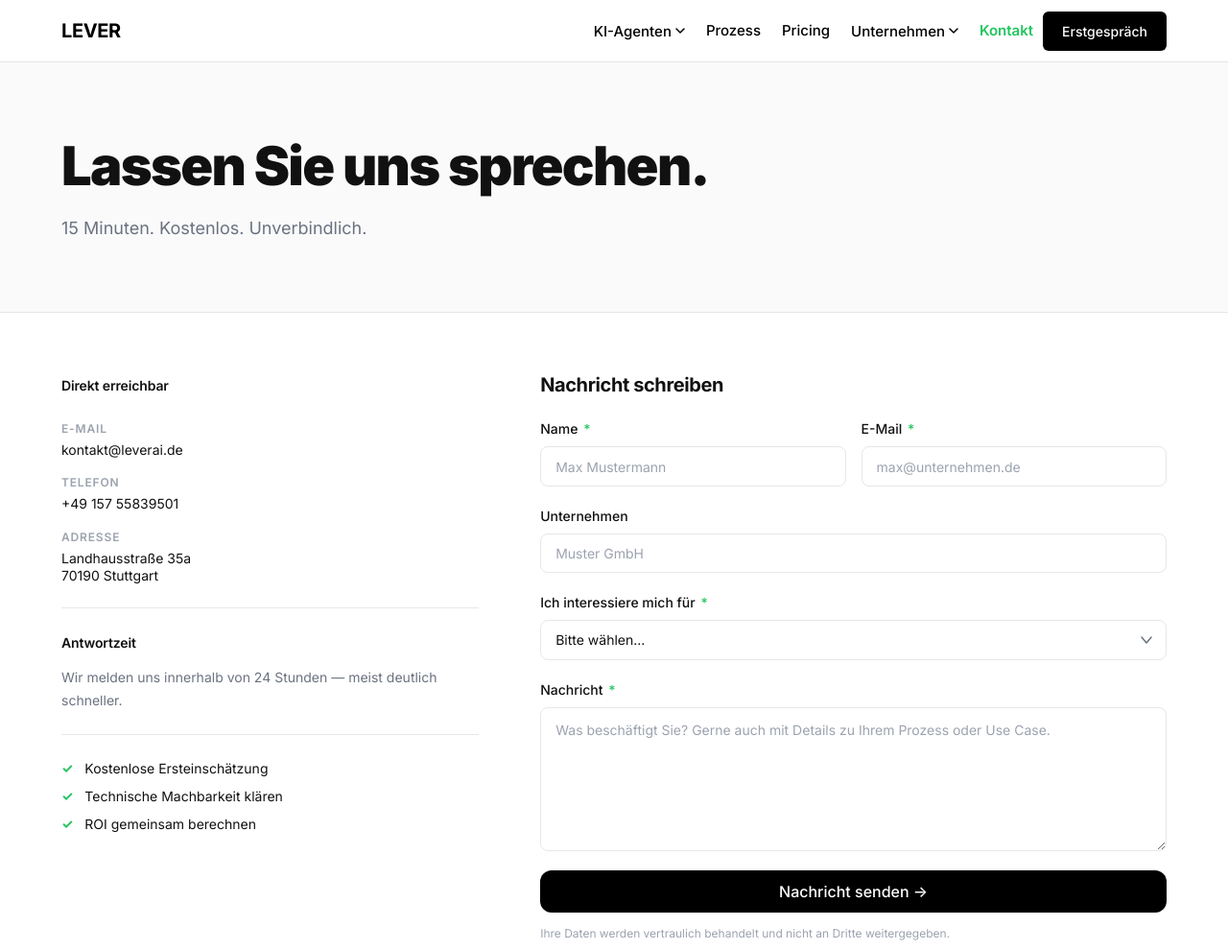
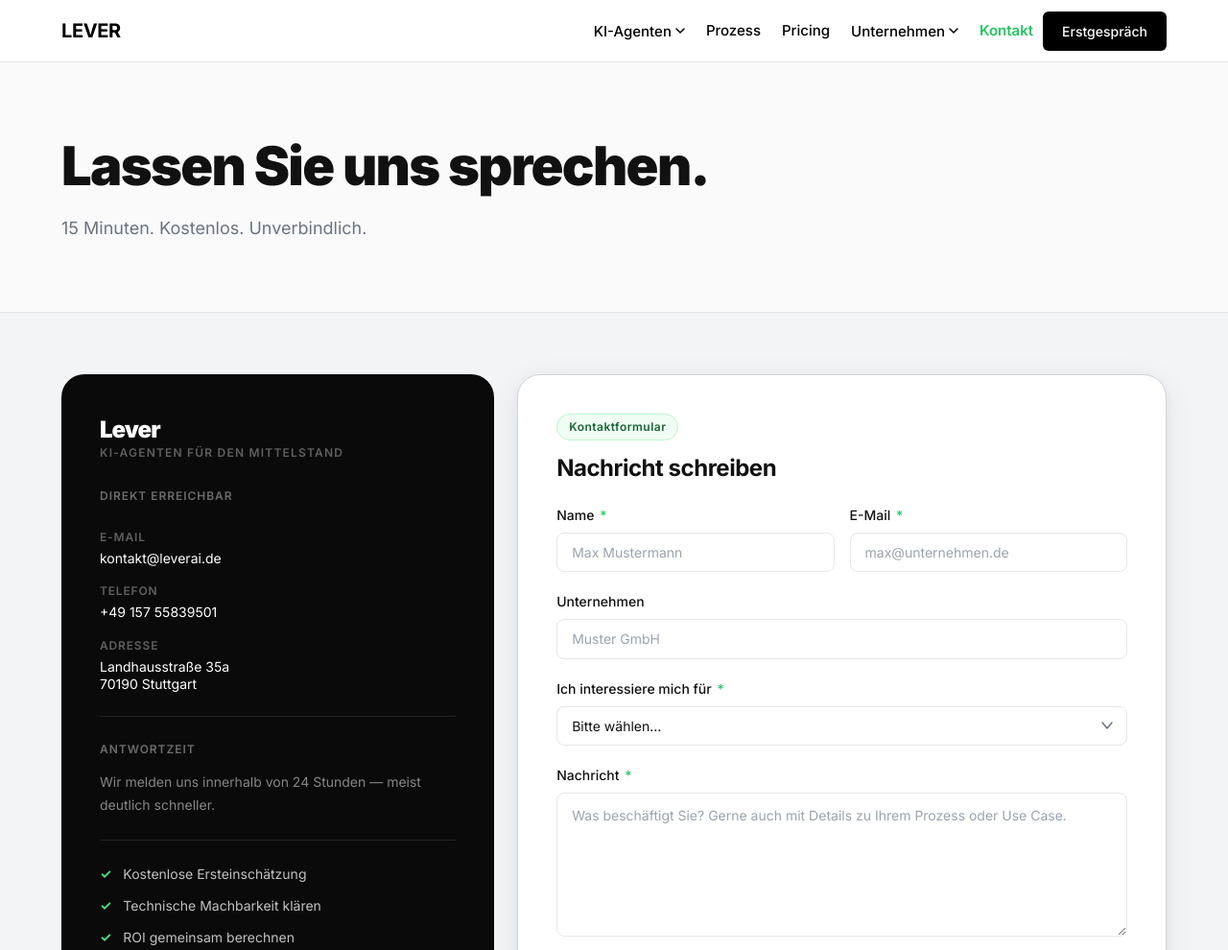
Before and after one commit to klork21/lever-website, a plain HTML site: page kontakt.html in a window 1280 px wide. Shown: the top 990 px of the page at 96% size. Drawn offline with Linux system fonts and the light colour scheme.

Commit message:
Erste fertige Version
agenten seiten noch umgeändert werden,

```diff
--- a/css/agents.css
+++ b/css/agents.css
@@ -678,23 +678,52 @@
 /* ═══════════════════════════════════════════════════════
    CONTACT PAGE  (kontakt.html)
 ═══════════════════════════════════════════════════════ */
-.contact-section { background: #fff; }
+.contact-section {
+  background: #f3f4f6;
+  padding: var(--sp-16) 0 var(--sp-24);
+}
 
 .contact-grid {
   display: grid;
   grid-template-columns: 2fr 3fr;
-  gap: var(--sp-16);
-  align-items: start;
-  padding: var(--sp-16) 0 var(--sp-24);
+  gap: var(--sp-6);
+  align-items: stretch;
+}
+
+/* ── Left: dark info panel ── */
+.contact-info-panel {
+  background: #0a0a0a;
+  border-radius: var(--radius-2xl);
+  padding: var(--sp-10);
+  display: flex;
+  flex-direction: column;
+  gap: var(--sp-6);
+}
+
+.contact-panel__brand {
+  font-size: 1.5rem;
+  font-weight: var(--fw-black);
+  letter-spacing: -0.04em;
+  color: #fff;
+}
+
+.contact-panel__tagline {
+  font-size: var(--text-xs);
+  font-weight: var(--fw-semibold);
+  text-transform: uppercase;
+  letter-spacing: 0.1em;
+  color: rgba(255, 255, 255, 0.35);
+  margin-top: -0.25rem;
 }
 
 .contact-info { display: flex; flex-direction: column; gap: var(--sp-6); }
 
 .contact-info__heading {
-  font-size: var(--text-sm);
+  font-size: var(--text-xs);
   font-weight: var(--fw-semibold);
-  letter-spacing: -0.01em;
-  color: var(--color-text);
+  text-transform: uppercase;
+  letter-spacing: 0.08em;
+  color: rgba(255, 255, 255, 0.4);
 }
 
 .contact-list {
@@ -710,41 +739,64 @@
   font-weight: var(--fw-semibold);
   text-transform: uppercase;
   letter-spacing: 0.07em;
-  color: var(--color-text-tertiary);
+  color: rgba(255, 255, 255, 0.35);
 }
 
 .contact-list__val {
   font-size: var(--text-sm);
-  color: var(--color-text);
+  color: #fff;
   line-height: var(--lh-snug);
 }
 
-.contact-list__val a { transition: color var(--transition-fast); }
-.contact-list__val a:hover { color: var(--color-accent); }
-
-.contact-hr { height: 1px; background: var(--color-border); border: none; margin: 0; }
+.contact-list__val a { color: #fff; transition: color var(--transition-fast); }
+.contact-list__val a:hover { color: #4ade80; }
+
+.contact-hr { height: 1px; background: rgba(255, 255, 255, 0.1); border: none; margin: 0; }
 
 .contact-response {
   font-size: var(--text-sm);
-  color: var(--color-text-secondary);
-  line-height: var(--lh-relaxed);
-}
-
-.contact-checks { display: flex; flex-direction: column; gap: var(--sp-2); }
+  color: rgba(255, 255, 255, 0.5);
+  line-height: var(--lh-relaxed);
+}
+
+.contact-checks { display: flex; flex-direction: column; gap: var(--sp-3); }
 
 .contact-check {
   display: flex;
   align-items: center;
   gap: var(--sp-3);
   font-size: var(--text-sm);
-  color: var(--color-text);
-}
-
-.contact-check__icon { color: var(--color-accent); font-weight: var(--fw-bold); flex-shrink: 0; }
-
-/* Form right column */
+  color: rgba(255, 255, 255, 0.75);
+}
+
+.contact-check__icon { color: #4ade80; font-weight: var(--fw-bold); flex-shrink: 0; }
+
+/* ── Right: form card ── */
+.contact-form-panel {
+  background: #fff;
+  border: 1px solid #d1d5db;
+  border-radius: var(--radius-2xl);
+  padding: var(--sp-10);
+  box-shadow: 0 8px 32px rgba(0, 0, 0, 0.08), 0 2px 8px rgba(0, 0, 0, 0.04);
+}
+
+.contact-form__badge {
+  display: inline-flex;
+  align-items: center;
+  gap: var(--sp-2);
+  padding: 0.25rem 0.75rem;
+  background: #f0fdf4;
+  border: 1px solid #bbf7d0;
+  border-radius: var(--radius-full);
+  font-size: var(--text-xs);
+  font-weight: var(--fw-semibold);
+  color: #166534;
+  letter-spacing: 0.04em;
+  margin-bottom: var(--sp-4);
+}
+
 .contact-form__title {
-  font-size: var(--text-xl);
+  font-size: var(--text-2xl);
   font-weight: var(--fw-bold);
   letter-spacing: -0.02em;
   color: var(--color-text);
@@ -756,12 +808,12 @@
 .form--contact .btn[type="submit"] {
   width: 100%;
   justify-content: center;
-  background: var(--color-black);
+  background: #1a4731;
   color: var(--color-white);
-  transition: background var(--transition-base), transform var(--transition-base);
+  transition: background var(--transition-base);
 }
 .form--contact .btn[type="submit"]:hover {
-  background: var(--color-accent);
+  background: #0f3320;
   transform: none;
   box-shadow: none;
 }
@@ -921,8 +973,14 @@ select.form-input {
 @media (max-width: 768px) {
   .contact-grid {
     grid-template-columns: 1fr;
-    gap: var(--sp-10);
+    gap: var(--sp-5);
+  }
+  .contact-section {
     padding: var(--sp-10) 0 var(--sp-16);
+  }
+  .contact-info-panel,
+  .contact-form-panel {
+    padding: var(--sp-8);
   }
   .legal-content { padding: var(--sp-10) 0 var(--sp-16); }
 }
--- a/kontakt.html
+++ b/kontakt.html
@@ -31,7 +31,13 @@
         <div class="contact-grid">
 
           <!-- ── LINKE SPALTE: Kontaktinfos ── -->
-          <aside>
+          <aside class="contact-info-panel">
+
+            <div>
+              <div class="contact-panel__brand">Lever</div>
+              <p class="contact-panel__tagline">KI-Agenten für den Mittelstand</p>
+            </div>
+
             <div class="contact-info">
 
               <div>
@@ -89,13 +95,15 @@
           </aside>
 
           <!-- ── RECHTE SPALTE: Formular ── -->
-          <div>
+          <div class="contact-form-panel">
+            <span class="contact-form__badge">Kontaktformular</span>
             <h2 class="contact-form__title">Nachricht schreiben</h2>
 
             <form
               class="form form--contact"
-              action="https://formspree.io/f/PLACEHOLDER"
+              name="kontakt"
               method="POST"
+              data-netlify="true"
             >
 
               <div class="form-row">
```
Also changed, not shown: impressum.html (+3 -3 lines), assets/images/hero-corporate-brain.svg (added), assets/images/hero-lead-gen-specialist.svg (added), assets/images/hero-legal-admin-analyst.svg (added), assets/images/hero-onboarding-buddy.svg (added), assets/images/hero-report-insights-agent.svg (added).
